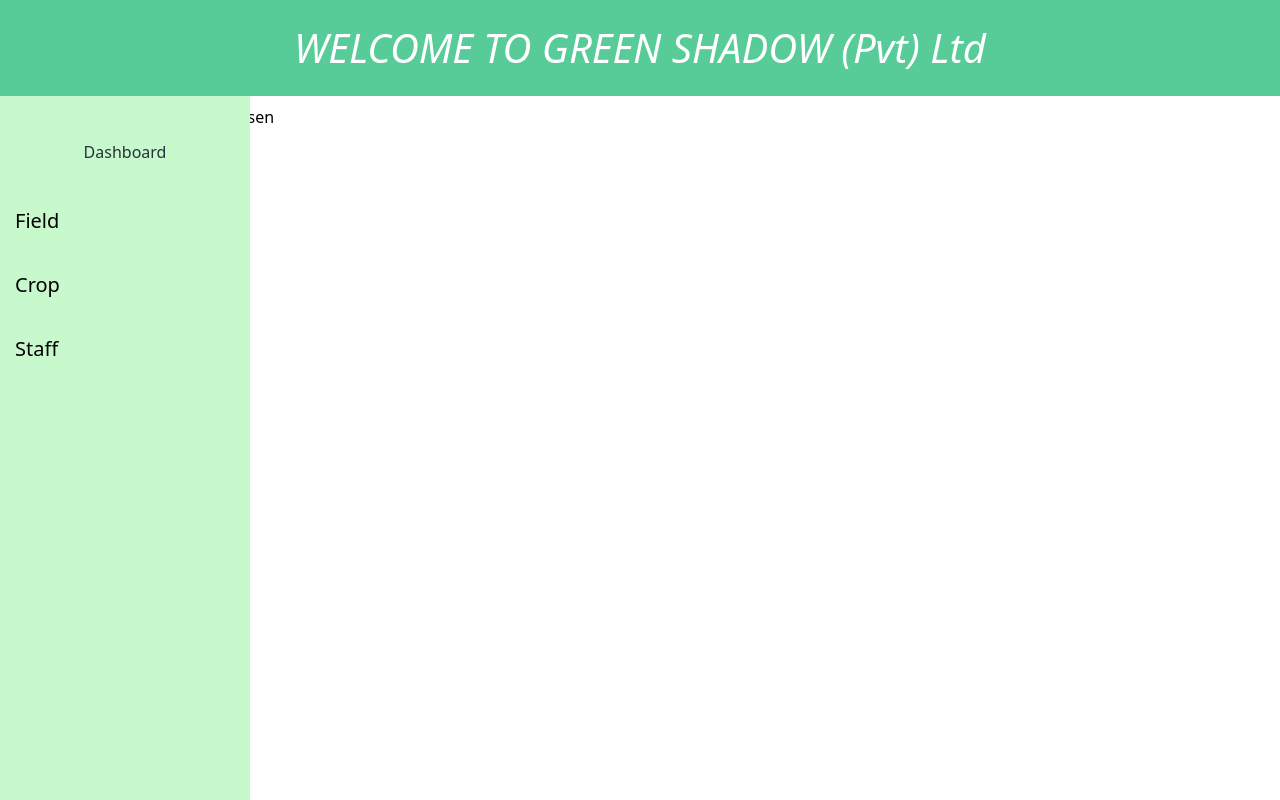
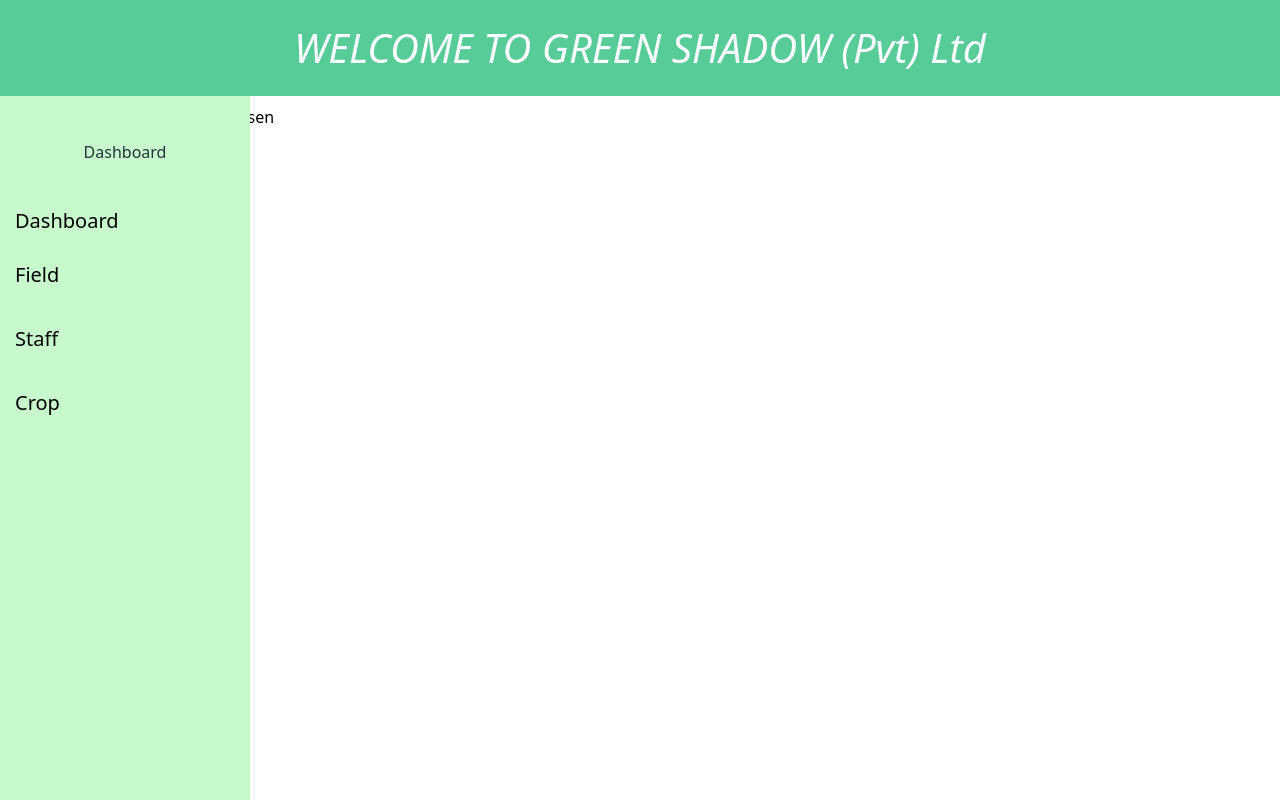
Before and after one commit to pubudiniashani/green-shadow-react, a React (Vite) app: page /field in a window 1280 px wide. Built offline with nearby package versions, Linux system fonts and the light colour scheme.

Commit message:
navigation bar changed

```diff
--- a/src/components/NavigationBar.tsx
+++ b/src/components/NavigationBar.tsx
@@ -1,18 +1,20 @@
 import "../assets/styles/NavigationBar.css"
+import {Link} from "react-router-dom";
 
 export function NavigationBar(){
     return (
         <div className="sidebar fixed top-0 left-0 ">
             <h3><br/>Dashboard</h3>
+            <Link className="nav-link" to="/dashboard">Dashboard</Link>
             <ul className="nav flex-column">
                 <li className="nav-item">
-                    <a className="nav-link" href="field.html">Field</a>
+                    <Link className="nav-link" to="/field">Field</Link>
                 </li>
                 <li className="nav-item">
-                    <a className="nav-link" href="staff.html">Crop</a>
+                    <Link className="nav-link" to="/staff">Staff</Link>
                 </li>
                 <li className="nav-item">
-                    <a className="nav-link" href="crop.html">Staff</a>
+                    <Link className="nav-link" to="/crop">Crop</Link>
                 </li>
 
             </ul>
```
Also changed, not shown: src/App.tsx (+1 -8 lines).
